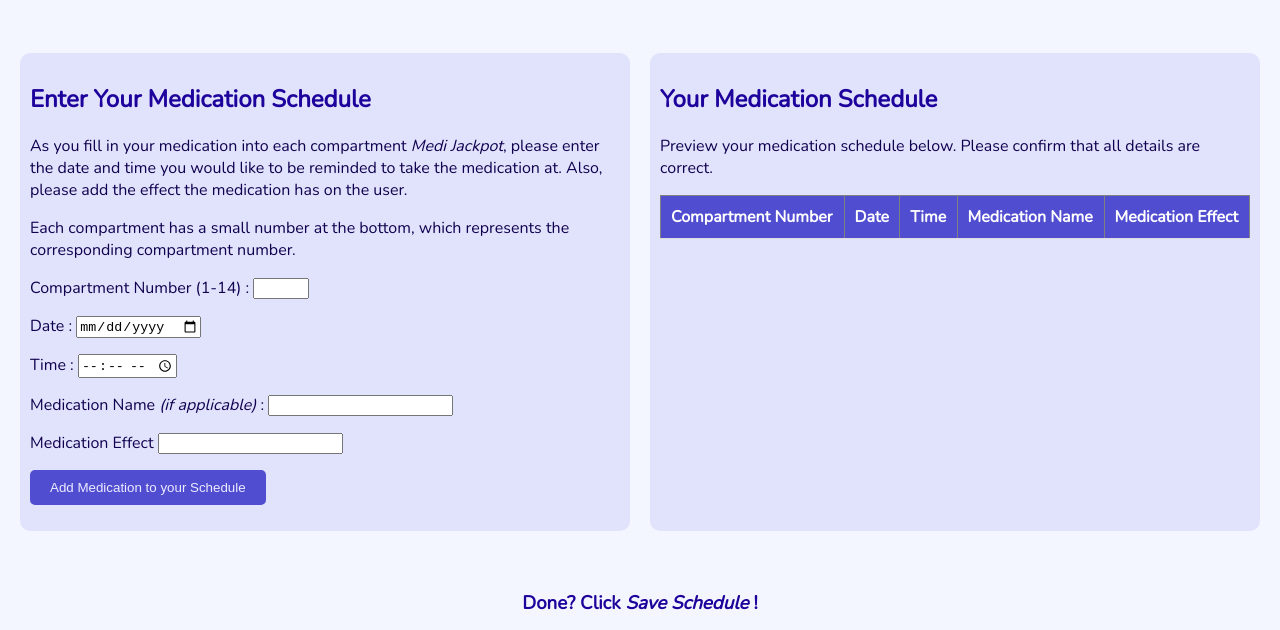
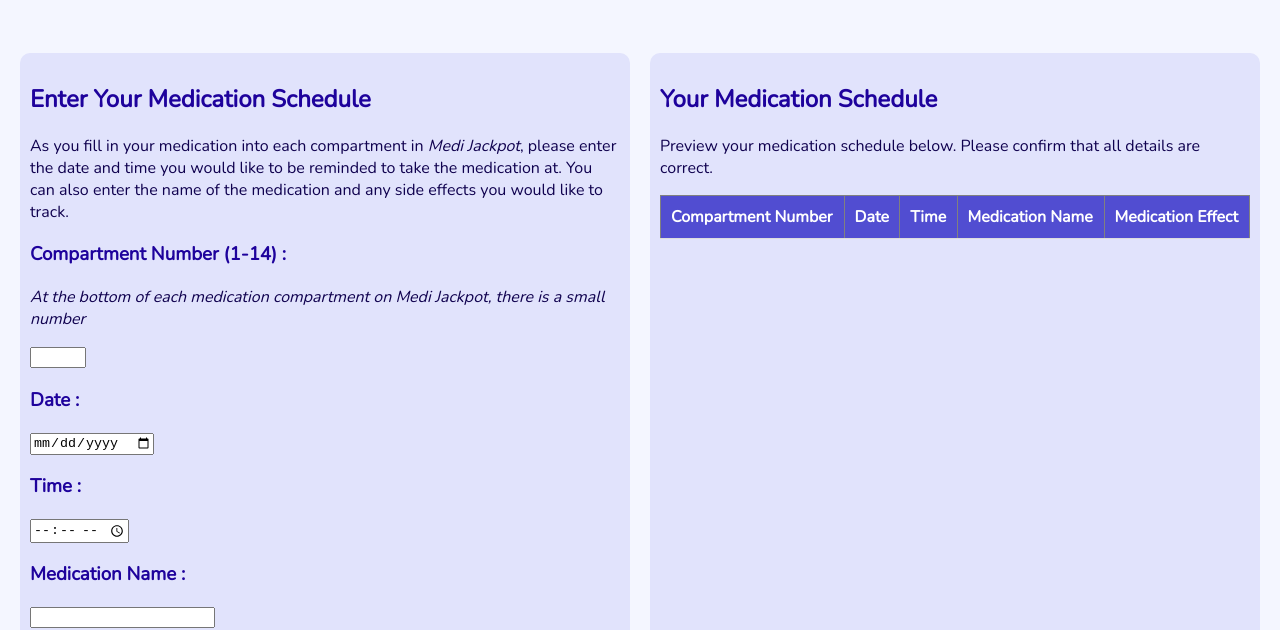
Before and after one commit to kay00cjy/tester, a plain HTML site: page index.html in a window 1280 px wide. Shown: the part 183-813 px from the top of the page. Drawn offline with nearby package versions, Linux system fonts and the light colour scheme.

Commit message:
Update index.html

```diff
--- a/index.html
+++ b/index.html
@@ -41,7 +41,7 @@
                 left: 50%;
                 transform: translate(-50%, -50%);
                 background-color: #c1c5ff;
-                color: #1c17a0;
+                color: #0c0870;
                 padding: 30px;
                 border-radius: 10px;
                 width: 300px;
@@ -70,8 +70,8 @@
             }
 
             .back {
-                background-color: #ececff;
-                color: 1e029c;
+                background-color: #ffffff;
+                color: #1e029c;
             }
 
             .center {
@@ -256,27 +256,28 @@
         <div class = "container">
             <div class = "left">
                 <h2> Enter Your Medication Schedule </h2>
-                    <p> As you fill in your medication into each compartment <i> Medi Jackpot</i>, please enter
-                        the date and time you would like to be reminded to take the medication at. Also, please add the effect the medication has on the user. </p>
-                    <p> Each compartment has a small number at the bottom, which represents the corresponding compartment number. </i> </p>
+                    <p> As you fill in your medication into each compartment in <i> Medi Jackpot</i>, please enter
+                        the date and time you would like to be reminded to take the medication at.
+                        You can also enter the name of the medication and any side effects you would like to track. </p>
 
-                        <label> Compartment Number (1-14) : </label>
+                        <h3> Compartment Number (1-14) : </h3>
+                        <p><i> At the bottom of each medication compartment on Medi Jackpot, there is a small number </i> </p>
                         <input type = "number" id="compartment" name="compartment number" min = "0" max = "14" required> <br>
                         <p></p>
 
-                        <label> Date : </label>
+                        <h3> Date : </h3>
                         <input type = "date" id="date" name="date" required> <br>
                         <p></p>
 
-                        <label> Time : </label>
+                        <h3> Time : </h3>
                         <input type = "time" id="time" name="time" required> <br>
                         <p></p>
 
-                        <label> Medication Name <i> (if applicable) </i> : </label>
+                        <h3> Medication Name : </h3>
                         <input type = "text" id="medication" name="medication"> <br>
                         <p></p>
 
-                        <label> Medication Effect </label>
+                        <h3> Medication Effects <i>(if applicable) </i> :</h3>
                         <input type = "text" id="effect" name="effect" required> <br>
                         <p></p>
 
@@ -310,7 +311,7 @@
         </div>
         <div class = "overlay" id="overlay">
             <div class = "modal" id="mainModal">
-                <h1 class = "center"> we got your schedule! </h2>
+                <h1 class = "center"> We got your schedule! </h2>
                 <p> Before we send off your schedule, please enter your current date and time.
                     This is important to make sure <i> Medi Jackpot</i> is working in the same time as you!</p>
 
@@ -320,7 +321,8 @@
 
                     <label> Current Time : </label>
                     <input type = "time" id="current_time" name="current_time" required> <br>
-                    <p></p>
+                    <p> </p>
+                    <p> </p>
 
                     <p> Are you ready to submit your medication schedule?</p>
 
```
